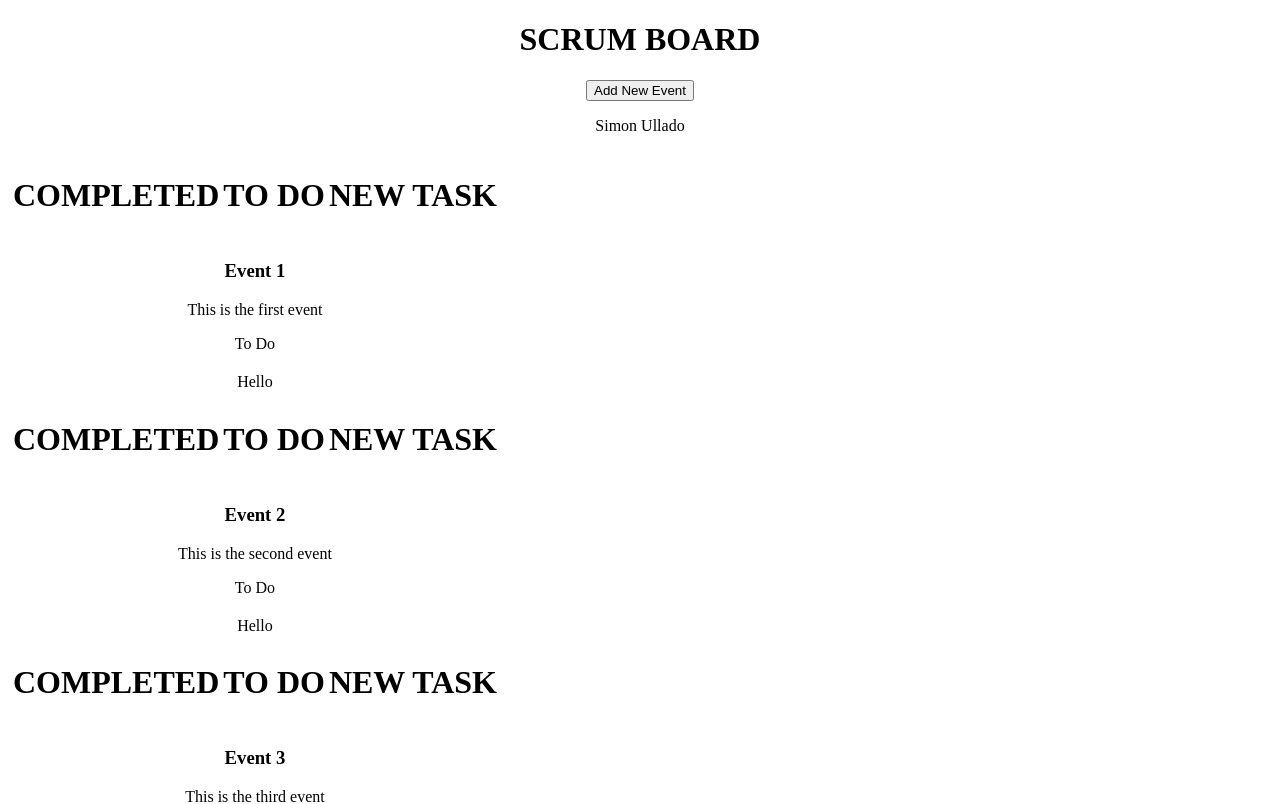
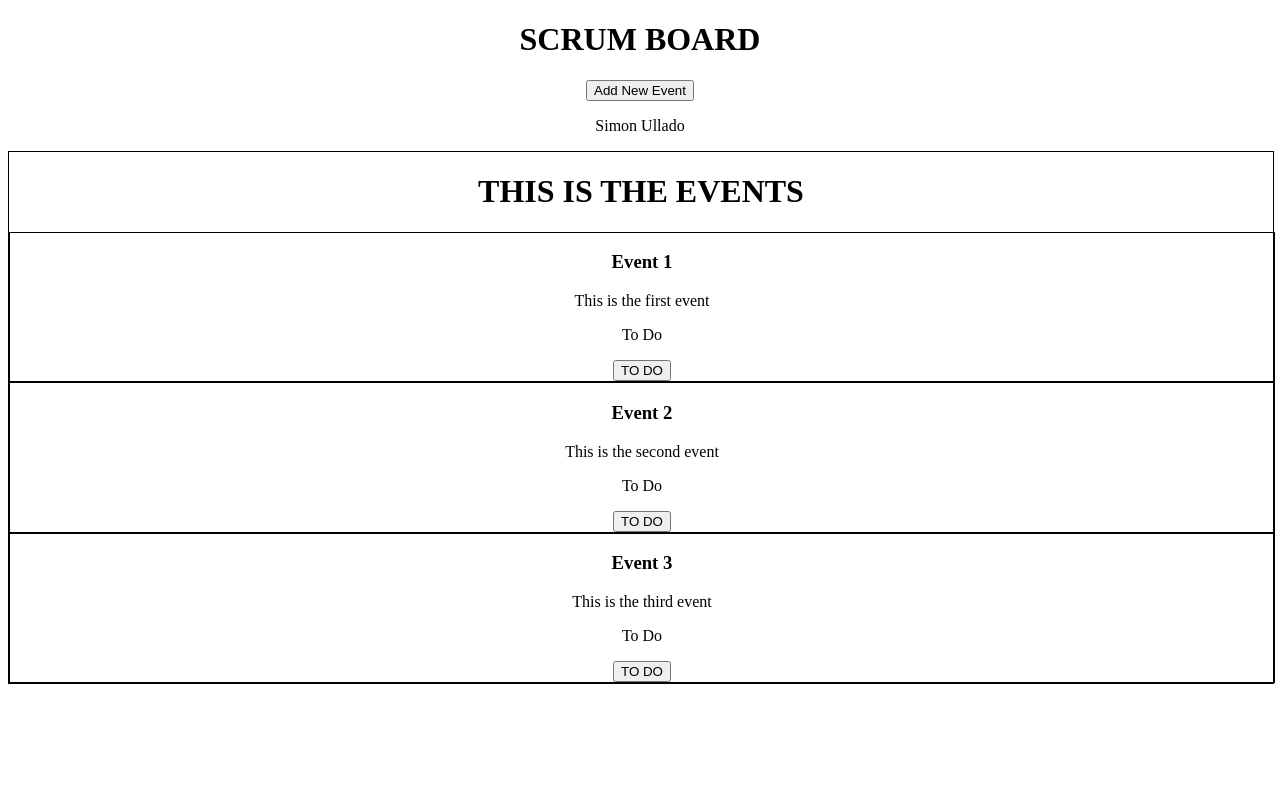
Before and after one commit to smnlld/scrum-board, a React (Create React App) app: page / in a window 1280 px wide. Shown: the top 804 px of the page. Built offline with nearby package versions, Linux system fonts and the light colour scheme.

Commit message:
will continue tomo

```diff
--- a/src/App.css
+++ b/src/App.css
@@ -27,6 +27,11 @@
 .App-link {
   color: #61dafb;
 }
+.table-main{
+  width: 100%;
+  border: 1px solid #000;
+  border-collapse: collapse;
+}
 
 @keyframes App-logo-spin {
   from {
--- a/src/App.js
+++ b/src/App.js
@@ -1,49 +1,50 @@
-import React, {useState} from "react";
+import React, { useState } from "react";
 
 //css imports
 import "./App.css";
 
 //Components imports
 import { Header } from "./components/Header";
-import Event  from "./components/Event";
+import Event from "./components/Event";
 import Events from "./components/Events";
 
-
 const App = () => {
-  const [events,setEvents] = useState([
+  const [events, setEvents] = useState([
     {
       ID: 1,
       Title: "Event 1",
       Description: "This is the first event",
-    Status: "To Do"
+      Status: "To Do",
     },
     {
       ID: 2,
       Title: "Event 2",
       Description: "This is the second event",
-    Status: "To Do"
+      Status: "To Do",
     },
     {
       ID: 3,
       Title: "Event 3",
       Description: "This is the third event",
-    Status: "To Do"
-  }
-  ])
+      Status: "To Do",
+    },
+  ]);
+
+  //functionalities
+// oncClickHandler = function (e) {
+//   console.log(e.target.value);
+// };
 
   return (
-
     <div className="App">
       <Header />
+      <div className="table-main">
+        <h1>THIS IS THE EVENTS</h1>
         <Events event={events} />
-      {events.length > 0 ? (
-        <Events event={events}/>
-      ) : (
-        "No infos to show"
-      )}
+      </div>
     </div>
   );
-}
+};
 
 export default App;
 
--- /dev/null
+++ b/src/components/Data.js
@@ -0,0 +1 @@
+[ {"id":1,"title":"Event1","description":"This is Event1","status":"Complete"} ]
--- a/src/components/Event.js
+++ b/src/components/Event.js
@@ -2,27 +2,13 @@ import React from "react";
 
 const Event = ({ event }) => {
   return (
-    <div>
-      <table>
-        <tr>
-          <h1>
-          <th>COMPLETED</th>
-          <th>TO DO</th>
-          <th>NEW TASK</th>
-          </h1></tr>
-        <tr>
-          <td>
-            <h3>{event.Title}</h3>
-            <p>{event.Description}</p>
-            <p>{event.Status}</p>
-          </td>
-        </tr>
-        <tr>
-          <td>
-            Hello
-          </td>
-        </tr>
-      </table>
+    <div className="container">
+      <div className="table-main">
+      <h3>{event.Title}</h3>
+      <p>{event.Description}</p>
+      <p>{event.Status}</p>
+      <button>TO DO</button>
+      </div>
     </div>
   );
 };
```
Also changed, not shown: src/components/ToDo.js (added, +11 -0 lines). Lines whose indentation alone changed are shown as unchanged.
